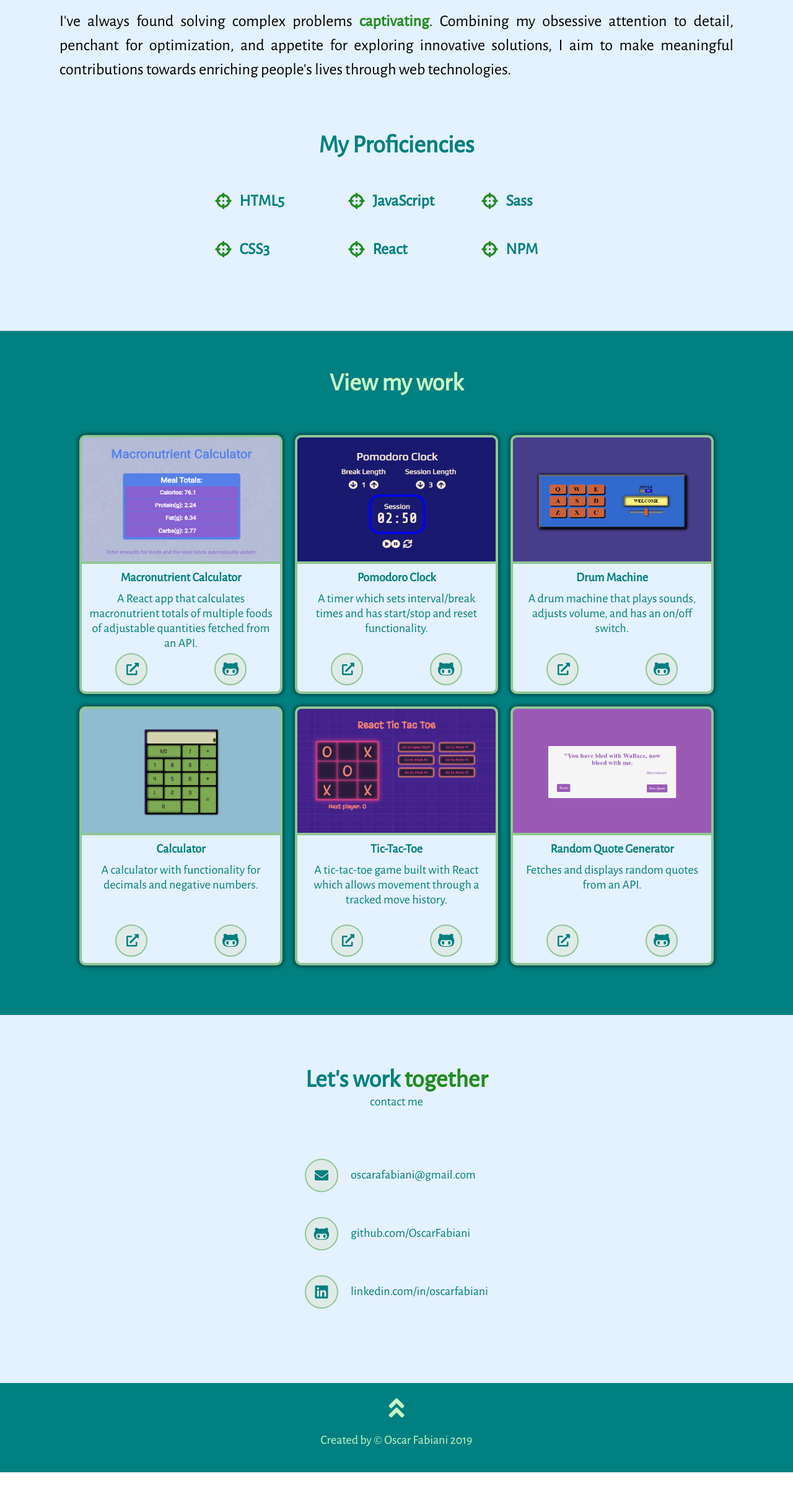
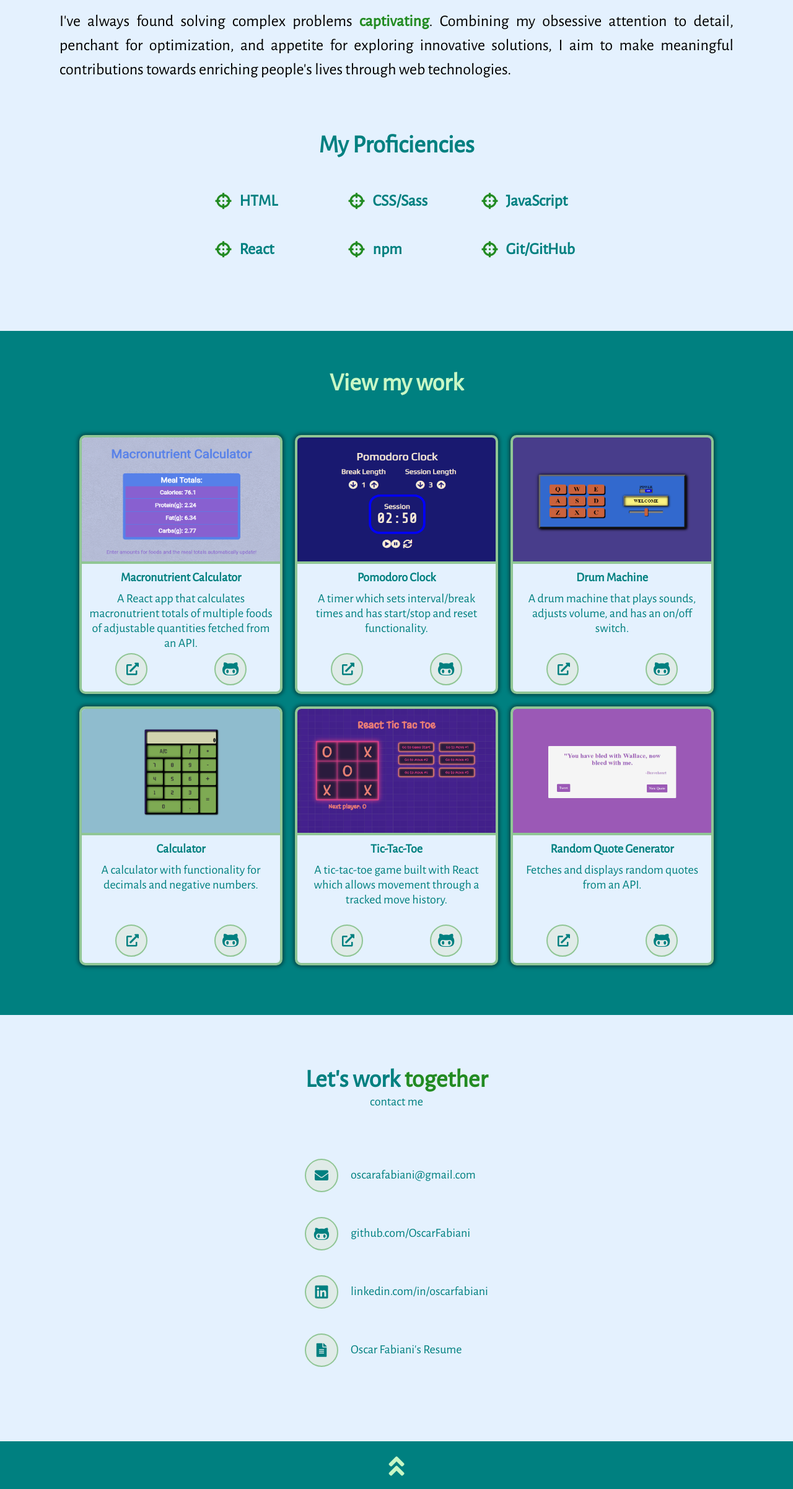
Before and after one commit to OscarFabiani/OscarFabiani.github.io, a website: page index.html in a window 1280 px wide. Shown: the part 1041-3444 px from the top of the page at 62% size. Before the commit the page ends 3417 px from the top, so only its background shows below. Drawn offline with nearby package versions, Linux system fonts and the light colour scheme.

Commit message:
Added resume link and added multiple declatations to troubleshoot gap issue.

```diff
--- a/index.html
+++ b/index.html
@@ -44,12 +44,12 @@
               enriching people's lives through web technologies.</p>
               <h1 class="skills">My Proficiencies</h1>
               <ul>
-                <li><span class="fas fa-crosshairs bullet"></span><span class="skill">HTML5</span></li>
-                <li><span class="fas fa-crosshairs bullet"></span><span class="skill">CSS3</span></li>
+                <li><span class="fas fa-crosshairs bullet"></span><span class="skill">HTML</span></li>
+                <li><span class="fas fa-crosshairs bullet"></span><span class="skill">React</span></li>
+                <li><span class="fas fa-crosshairs bullet"></span><span class="skill">CSS/Sass</span></li>
+                <li><span class="fas fa-crosshairs bullet"></span><span class="skill">npm</span></li>
                 <li><span class="fas fa-crosshairs bullet"></span><span class="skill">JavaScript</span></li>
-                <li><span class="fas fa-crosshairs bullet"></span><span class="skill">React</span></li>
-                <li><span class="fas fa-crosshairs bullet"></span><span class="skill">Sass</span></li>
-                <li><span class="fas fa-crosshairs bullet"></span><span class="skill">NPM</span></li>
+                <li><span class="fas fa-crosshairs bullet"></span><span class="skill">Git/GitHub</span></li>
               </ul>
           </div>
       </section>
@@ -179,6 +179,10 @@
             <a href="https://www.linkedin.com/in/oscarfabiani/" target="_blank" class="contact-button" tooltip="View Oscar on LinkenIn"><span class="fab fa-linkedin linkedin-icon"></span></a>
             <a class="contact-link" href="https://www.linkedin.com/in/oscarfabiani/" target="_blank">linkedin.com/in/oscarfabiani</a>
           </div>
+          <div class="contact-method">
+            <a href="https://docs.google.com/document/d/1tz9s9wVukOXf00wHeb5zHFxo3PbYU0mNN5L3vTnoJmM/edit?usp=sharing" target="_blank" class="contact-button" tooltip="View Oscar's Resume"><span class="fas fa-file-alt resume-icon"></span></a>
+            <a class="contact-link" href="https://docs.google.com/document/d/1tz9s9wVukOXf00wHeb5zHFxo3PbYU0mNN5L3vTnoJmM/edit?usp=sharing" target="_blank">Oscar Fabiani's Resume</a>
+          </div>
       </div>
     </section>
     <footer>
--- a/scss/styles.scss
+++ b/scss/styles.scss
@@ -11,10 +11,12 @@ $color5: #e4f1fe;
 html {
   font-family: 'Alegreya Sans', sans-serif;
   font-size: 20px;
+  width: 100%; //added for gap issue
 }
 body {
   margin: 0;
   padding: 0;
+  width: 100%; //added for gap issue
 }
 h1, h2, h3, h4, h5, h6, p, ul {
   margin: 0;
@@ -89,6 +91,7 @@ h1, h2, h3, h4, h5, h6, p, ul {
   justify-content: space-between;
   position: fixed;
   top: 0;
+  left: 0; //added for gap issue
   box-shadow: 0 -.1em 4px -1px $color3 inset;
   height: 2.25em; //Added this trying to fix nav scrunch on mobile
   width: 100%;
@@ -190,6 +193,7 @@ h1, h2, h3, h4, h5, h6, p, ul {
   position: relative;
   @extend %flex-centered;
   height: 100vh;
+  width: 100%; //added for gap issue
   background-blend-mode: multiply;
   background-color: $color2;
   background-image: url(/assets/gplay.png);
@@ -449,6 +453,9 @@ h1, h2, h3, h4, h5, h6, p, ul {
       .linkedin-icon {
         font-size: 1.2em;
       }
+      .resume-icon {
+        font-size: 1.1em;
+      }
     }
     a.contact-link {
       margin-left: 1em;
@@ -568,4 +575,3 @@ footer {
 
 /*FIX MENU SCRUCHING WHILE SCROLLING ON MY PHONE*/
 /*FIX SIDE GAP ON MY PHONE*/
-/*ADD RESUME LINK(S)*/
```
Also changed, not shown: css/styles.css.
